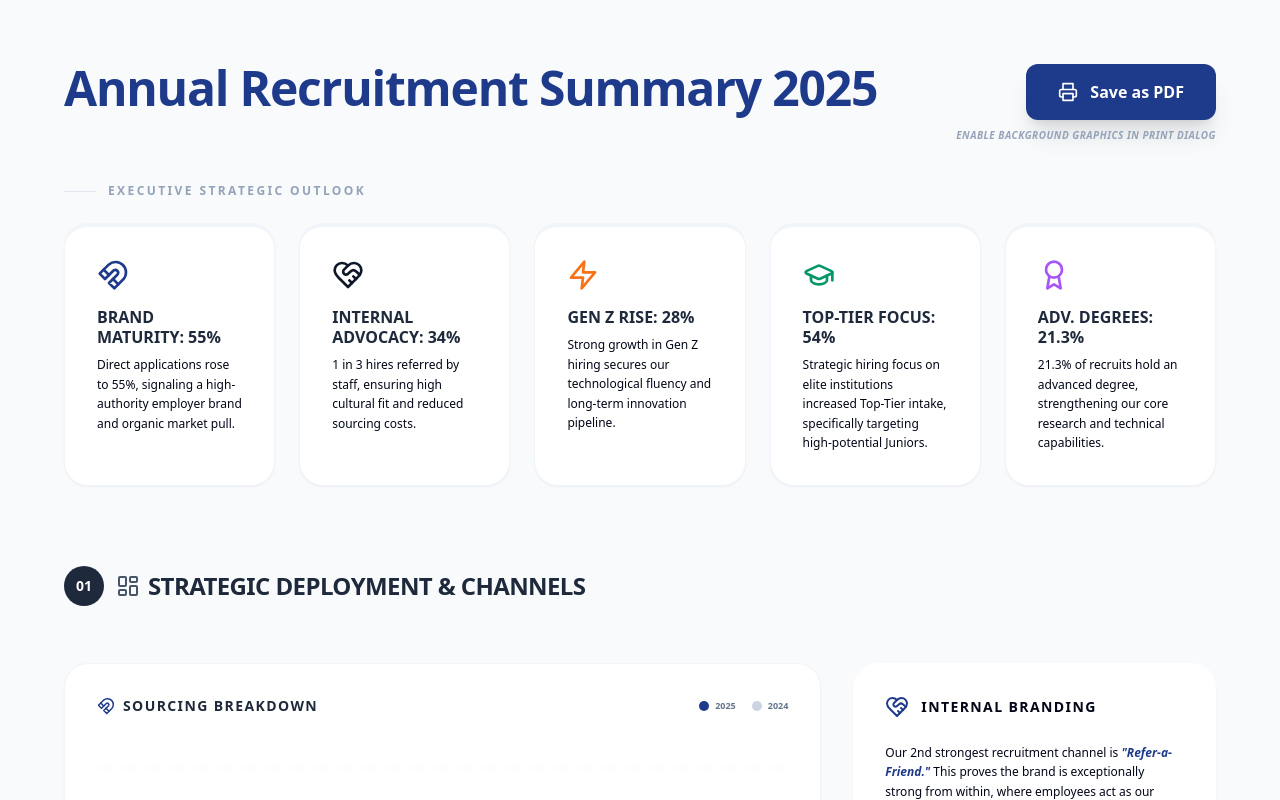
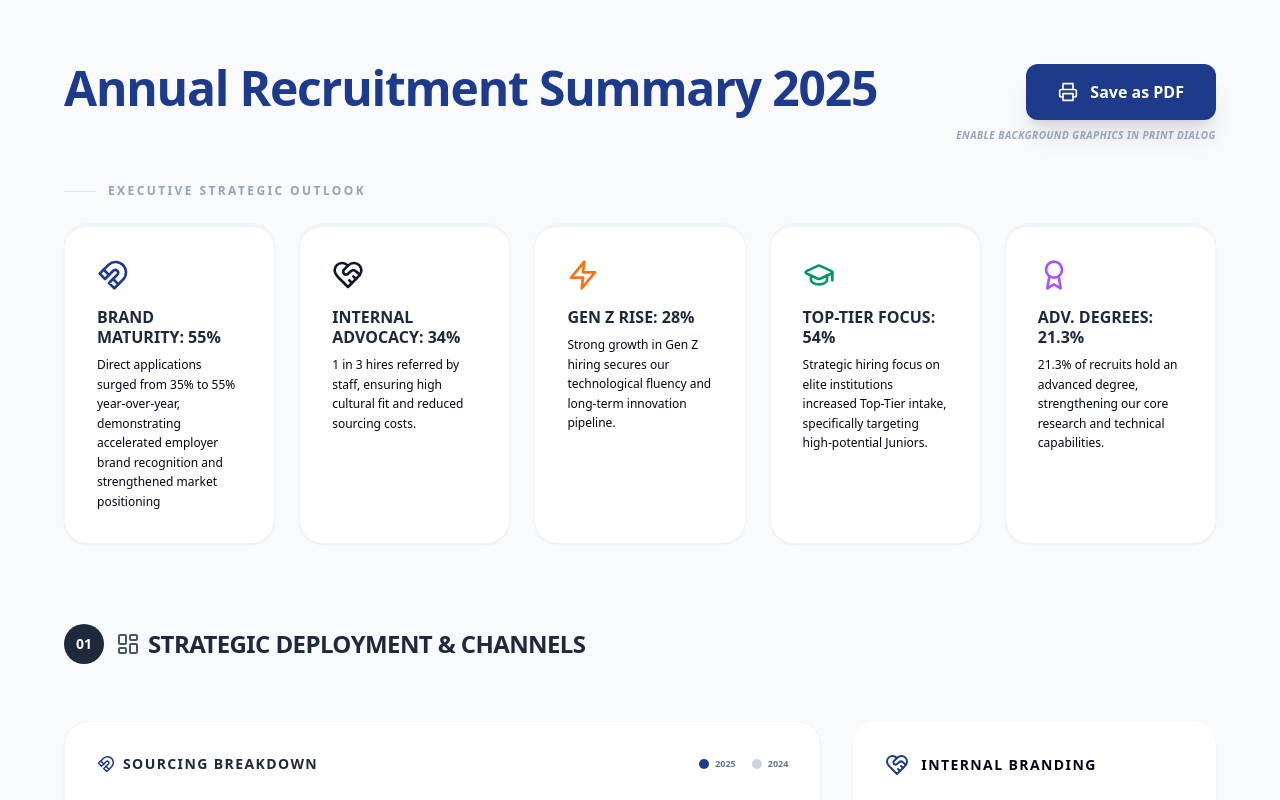
Before and after one commit to yogevr76er/2025_Recruitment_Report, a React (Vite) app: page / in a window 1280 px wide. Shown: the top 800 px of the page. Built offline with nearby package versions, Linux system fonts and the light colour scheme.

Commit message:
Update App.jsx

```diff
--- a/src/App.jsx
+++ b/src/App.jsx
@@ -159,7 +159,8 @@ const App = () => {
               <Magnet size={32} className="text-[#1e3a8a] mb-4 text-left text-left" />
               <h3 className="text-base font-bold text-slate-800 mb-2 uppercase leading-tight text-left text-left">Brand Maturity: 55%</h3>
               <p className="text-xs text-slate-950 font-normal leading-relaxed text-left text-left text-left">
-                Direct applications rose to 55%, signaling a high-authority employer brand and organic market pull.
+                Direct applications surged from 35% to 55% year-over-year, demonstrating
+                accelerated employer brand recognition and strengthened market positioning
               </p>
             </Card>
 
```
